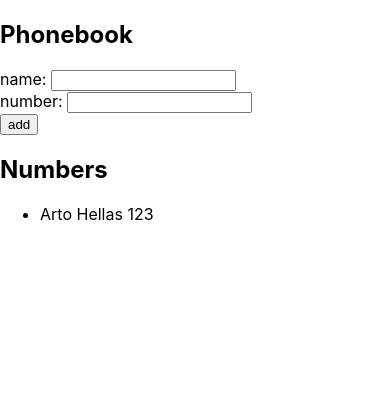
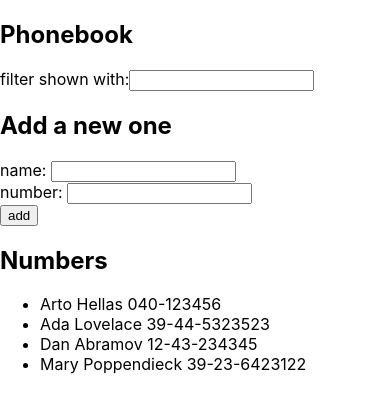
Before and after one commit to dktrdktr/Full-Stack-Open, a React (Create React App) app in the folder part2/phonebook/: page / in a window 390 px wide. Shown: the top 412 px of the page. Built offline with nearby package versions, Linux system fonts and the light colour scheme.

Commit message:
2.9*: The Phonebook Step4

```diff
--- a/part2/phonebook/src/App.js
+++ b/part2/phonebook/src/App.js
@@ -3,14 +3,22 @@
 
 const App = () => {
   const [persons, setPersons] = useState([
-    { name: "Arto Hellas", number: "123" },
+    { name: "Arto Hellas", number: "040-123456", id: 1 },
+    { name: "Ada Lovelace", number: "39-44-5323523", id: 2 },
+    { name: "Dan Abramov", number: "12-43-234345", id: 3 },
+    { name: "Mary Poppendieck", number: "39-23-6423122", id: 4 },
   ]);
   const [newName, setNewName] = useState("");
   const [newNumber, setNewNumber] = useState("");
+  const [newFilter, setNewFilter] = useState("");
+
+  const namesToShow = persons.filter((x) =>
+    x.name.toLowerCase().includes(newFilter.toLowerCase())
+  );
 
   const addName = (event) => {
     event.preventDefault();
-    if (persons.some((x) => Object.values(x).includes(newName))) {
+    if (persons.some((x) => x.name.includes(newName))) {
       window.alert(`${newName} is already added to phonebook`);
     } else {
       const nameObject = {
@@ -31,9 +39,18 @@
     setNewNumber(event.target.value);
   };
 
+  const handleFilterChange = (event) => {
+    setNewFilter(event.target.value);
+  };
+
   return (
     <div>
       <h2>Phonebook</h2>
+      <div>
+        filter shown with:
+        <input value={newFilter} onChange={handleFilterChange} />
+      </div>
+      <h2>Add a new one</h2>
       <form onSubmit={addName}>
         <div>
           name: <input value={newName} onChange={handleNameChange} />
@@ -46,7 +63,10 @@
       </form>
       <h2>Numbers</h2>
       <ul>
-        {persons.map((person) => (
+        {/* {persons.map((person) => (
+          <Name key={person.name} name={person} />
+        ))} */}
+        {namesToShow.map((person) => (
           <Name key={person.name} name={person} />
         ))}
       </ul>
```
